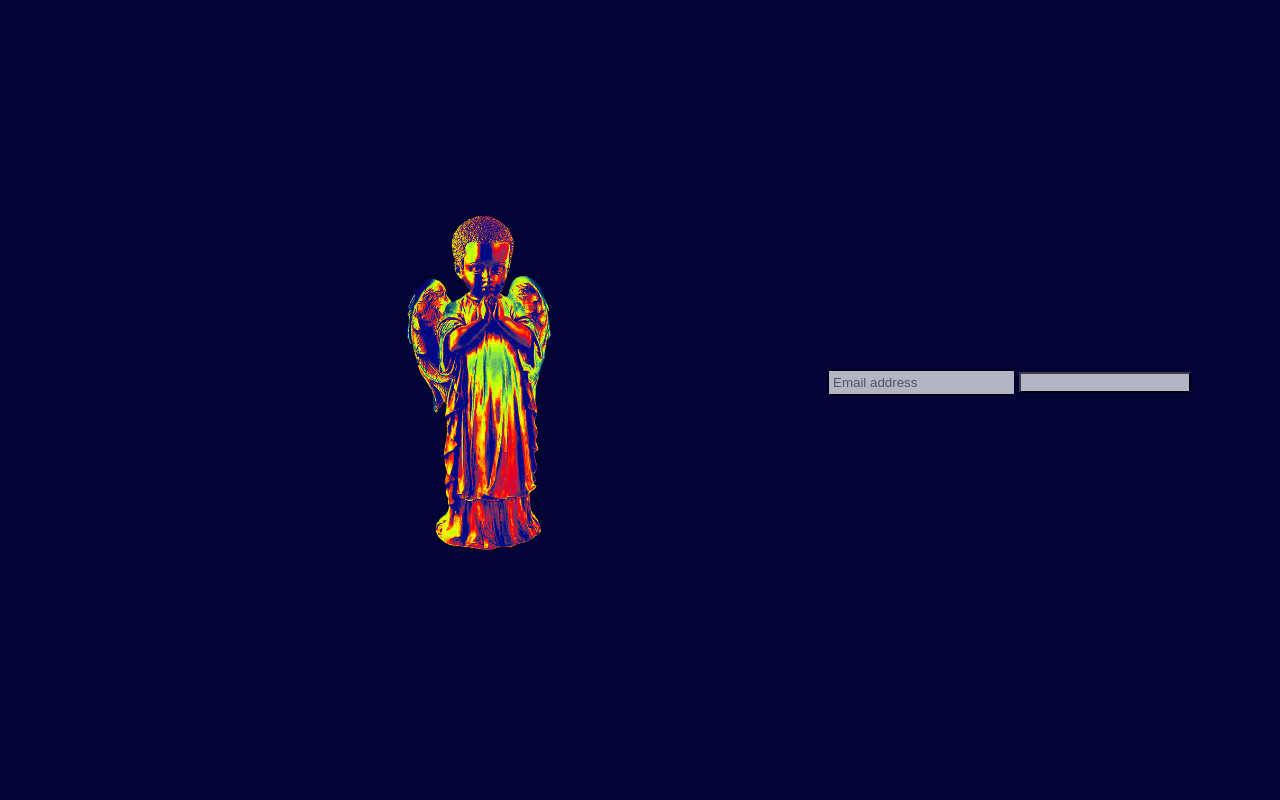
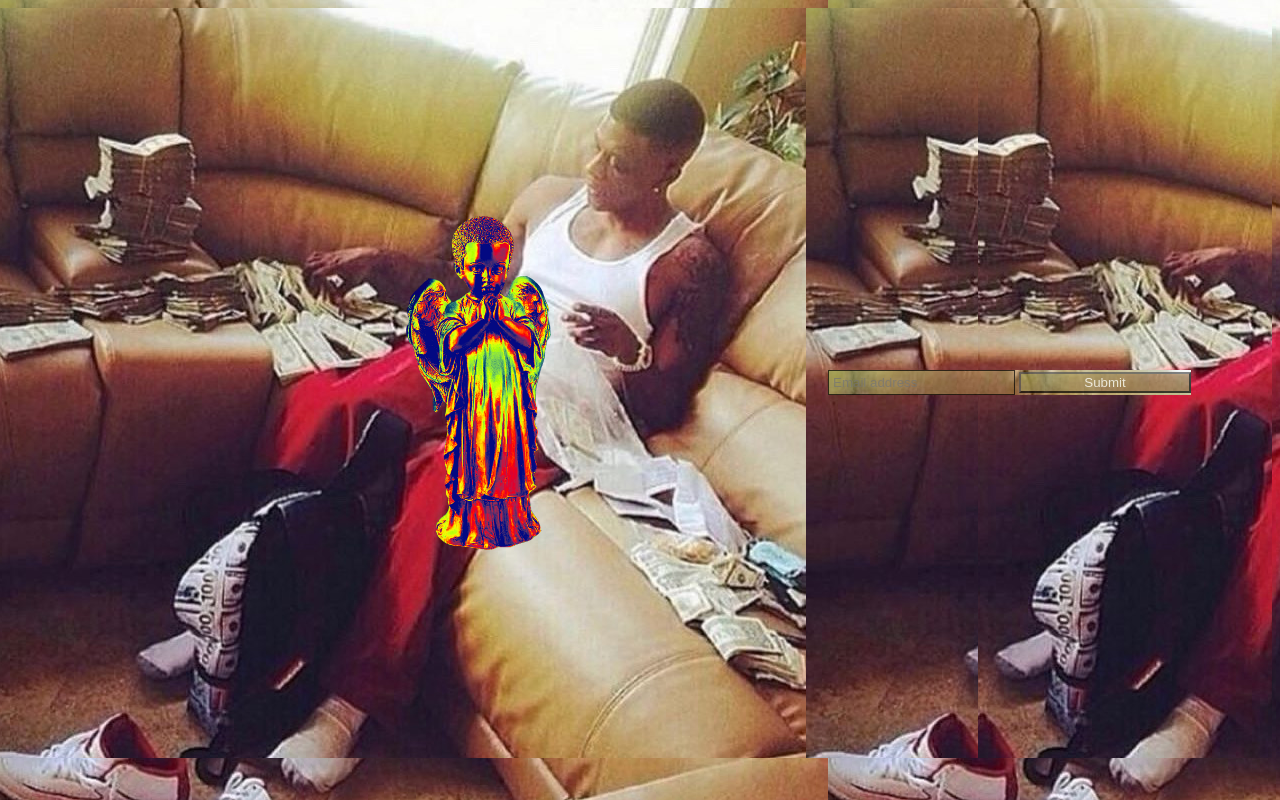
Before and after one commit to Hunndred/wosilat-email, a plain HTML site: page index.html in a window 1280 px wide. Drawn offline with nearby package versions, Linux system fonts and the light colour scheme; files that its build step writes are made by us from their sources.

Commit message:
Update styles.scss

```diff
--- a/styles.scss
+++ b/styles.scss
@@ -1,7 +1,7 @@
 $bg_blue: #030335;
 
 *{
-    background-color: $bg_blue;
+     background-image: url(img/image_123650291\ \(1\).JPG);
 }
 
 
```
